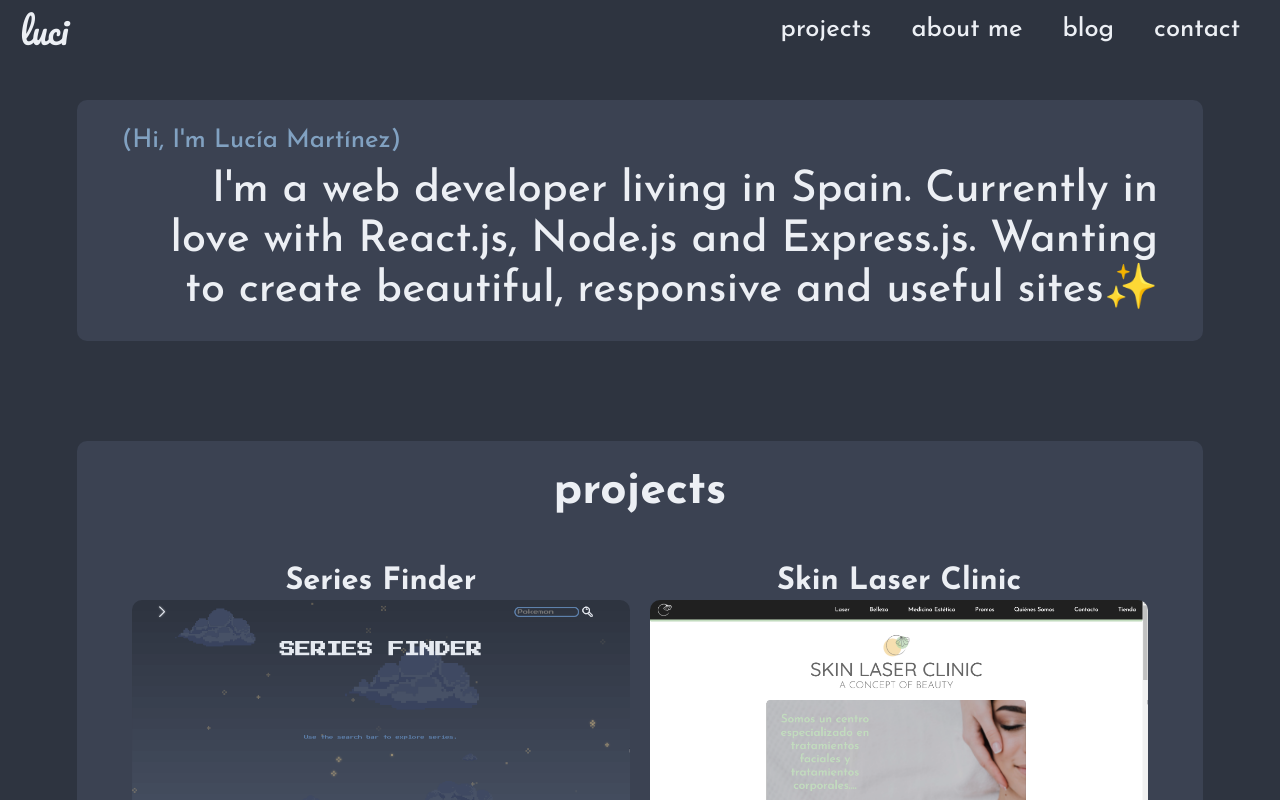
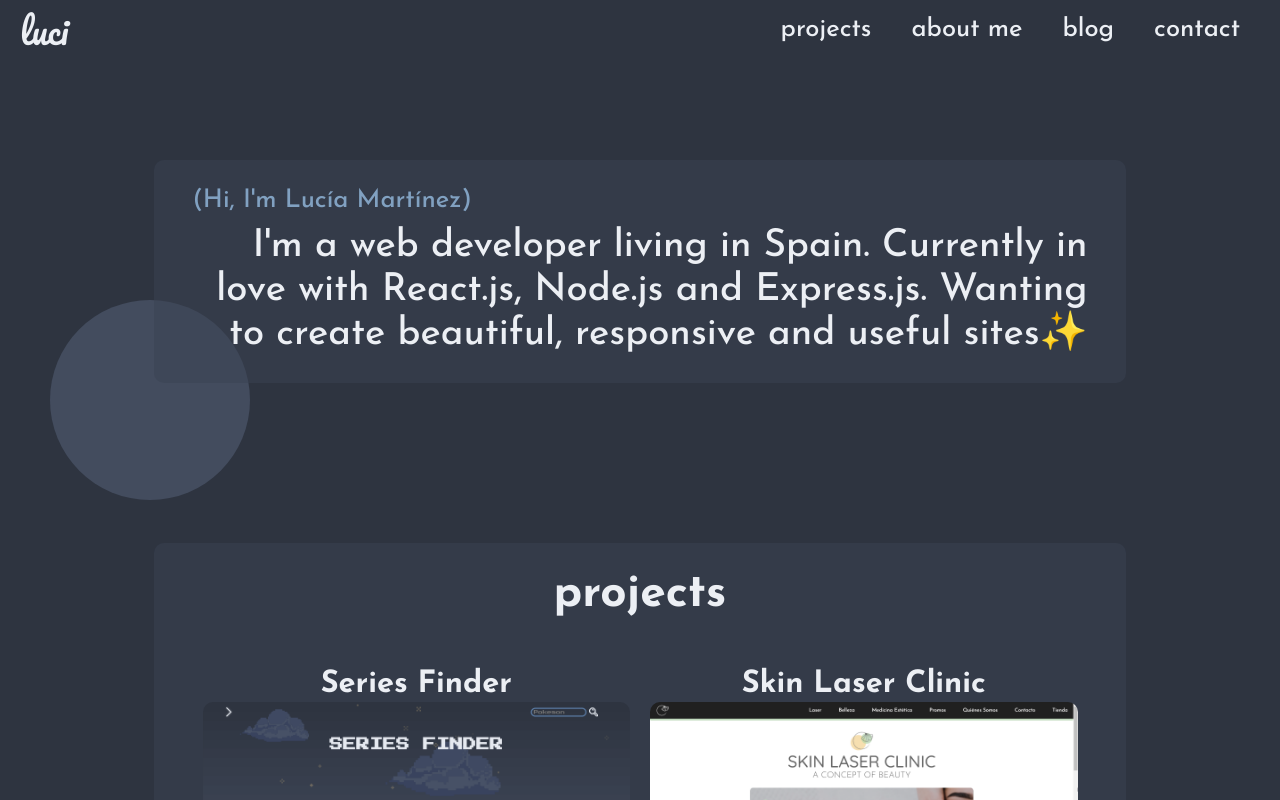
Before and after one commit to lucimart/luci.codes, a React (Create React App) app: page / in a window 1280 px wide. Shown: the top 800 px of the page. Built offline with nearby package versions, Linux system fonts and the light colour scheme.

Commit message:
Start working on parallax

```diff
--- a/src/components/AboutMe/aboutme.styles.scss
+++ b/src/components/AboutMe/aboutme.styles.scss
@@ -8,7 +8,7 @@
   flex-direction: column;
   &__container {
     width: 100%;
-    background-color: $color-dark2;
+    background-color: rgba($color-dark2, 0.5);
     padding: calc(max(10px, 2vw)) 4%;
     border-radius: 10px;
     &__title {
@@ -90,3 +90,9 @@
     }
   }
 }
+
+@include desktop {
+  .aboutMe {
+    padding: 75px 12%;
+  }
+}
--- a/src/components/Contact/contact.styles.scss
+++ b/src/components/Contact/contact.styles.scss
@@ -8,12 +8,12 @@
   flex-direction: column;
   &__container {
     width: 100%;
-    background-color: $color-dark2;
+    background-color: rgba($color-dark2, 0.5);
     padding: calc(max(10px, 2vw)) 4%;
     border-radius: 10px;
     &__title {
       text-align: center;
-      font-size: calc(max(36px, 3.6vw));
+      font-size: calc(max(36px, 3.2vw));
       margin: 0 0 15px;
     }
     &__socialContainer {
@@ -24,7 +24,7 @@
       align-items: center;
       &__title {
         text-align: center;
-        font-size: calc(max(30px, 3vw));
+        font-size: calc(max(28px, 2.4vw));
         margin: 25px 0 10px;
       }
       &__list {
@@ -47,3 +47,9 @@
     }
   }
 }
+
+@include desktop {
+  .contact {
+    padding: 75px 12%;
+  }
+}
--- a/src/components/Hero/hero.component.jsx
+++ b/src/components/Hero/hero.component.jsx
@@ -19,17 +19,36 @@ const Hero = () => {
         trigger: heroContainer.current,
         start: 'top 20%',
         end: 'bottom 80%',
-        scrub: 0.5,
+        scrub: 2,
         markers: false,
       },
 
       y: (i, target) => -ScrollTrigger.maxScroll(window) * target.dataset.speed,
     });
   }, [heroContainer]);
+  useEffect(() => {
+    ScrollTrigger.create({
+      trigger: '#id',
+      start: 'top top',
+      endTrigger: '#otherID',
+      end: 'bottom 50%+=100px',
+      onToggle: (self) => console.log('toggled, isActive:', self.isActive),
+      onUpdate: (self) => {
+        console.log(
+          'progress:',
+          self.progress.toFixed(3),
+          'direction:',
+          self.direction,
+          'velocity',
+          self.getVelocity()
+        );
+      },
+    });
+  });
 
   return (
     <section className='hero'>
-      <div className='hero__container'>
+      <div className='hero__container' id='id'>
         <small className='hero__container__title'>
           (Hi, I'm Lucía Martínez)
         </small>
@@ -42,7 +61,7 @@ const Hero = () => {
           </span>
         </p>
       </div>
-      {/* <div className='hero__circle' ref={heroContainer} data-speed={0.05}></div> */}
+      <div className='hero__circle' ref={heroContainer} data-speed={0.05}></div>
     </section>
   );
 };
--- a/src/components/Hero/hero.styles.scss
+++ b/src/components/Hero/hero.styles.scss
@@ -1,14 +1,14 @@
 @import '../../styles/core';
 
 .hero {
-  margin: 100px 0;
+  margin: 160px 0;
   padding: 0 6%;
   width: 100%;
   display: flex;
   flex-direction: column;
   &__container {
     width: 100%;
-    background-color: $color-dark2;
+    background-color: rgba($color-dark2, 0.5);
     padding: calc(max(10px, 2vw)) 4%;
     border-radius: 10px;
     &__title {
@@ -19,7 +19,7 @@
     &__body {
       padding-top: 10px;
       text-align: right;
-      font-size: calc(max(22px, 3.4vw));
+      font-size: calc(max(22px, 3vw));
       line-height: 1.15;
     }
   }
@@ -34,3 +34,9 @@
     z-index: -1;
   }
 }
+
+@include desktop {
+  .hero {
+    padding: 0 12%;
+  }
+}
--- a/src/components/Projects/projects.styles.scss
+++ b/src/components/Projects/projects.styles.scss
@@ -8,7 +8,7 @@
   flex-direction: column;
   &__container {
     width: 100%;
-    background-color: $color-dark2;
+    background-color: rgba($color-dark2, 0.5);
     padding: calc(max(10px, 2vw)) 4%;
     border-radius: 10px;
     &__title {
@@ -17,3 +17,9 @@
     }
   }
 }
+
+@include desktop {
+  .projects {
+    padding: 75px 12%;
+  }
+}
```
